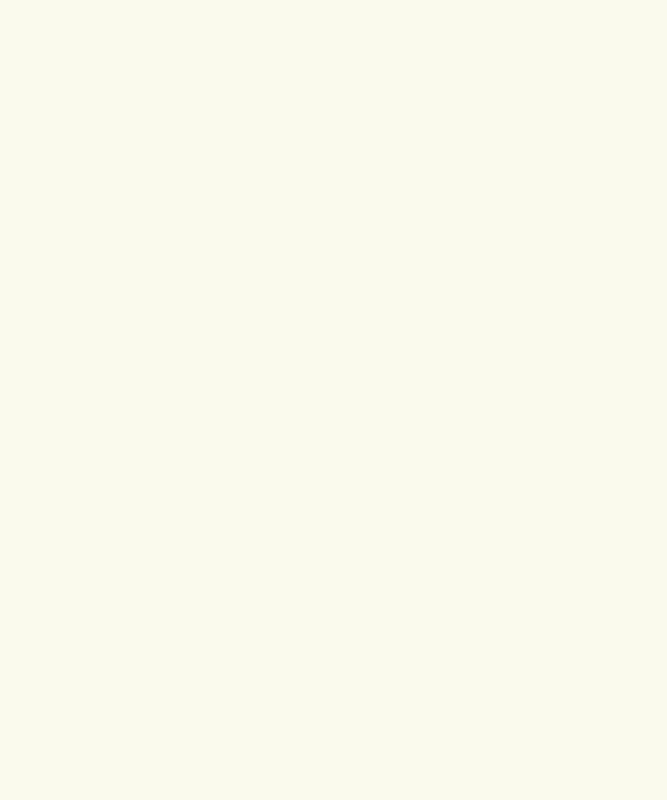
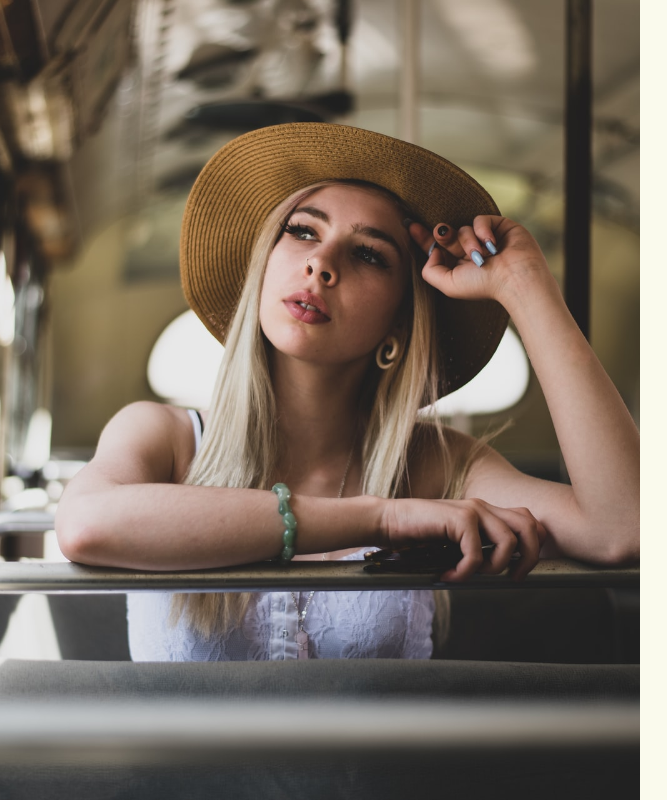
Before and after one commit to Sudheer5A/beyou-overlay, a plain HTML site: page index.html in a window 1280 px wide. Shown: the full height of the page, 0-667 px from the left. Drawn offline with nearby package versions, Linux system fonts and the light colour scheme; the site is published under a folder, as on GitHub Pages, so addresses that start at the root find nothing.

Commit message:
initial commit

```diff
--- a/styles/style.scss
+++ b/styles/style.scss
@@ -18,7 +18,7 @@ body {
 }
 
 .bg-img {
-  background-image: url("/assets/bg.jpg");
+  background-image: url("../assets/bg.jpg");
   background-position: center;
   background-size: cover;
   height: 100vh;
```
Also changed, not shown: styles/style.css, 1 other file.
